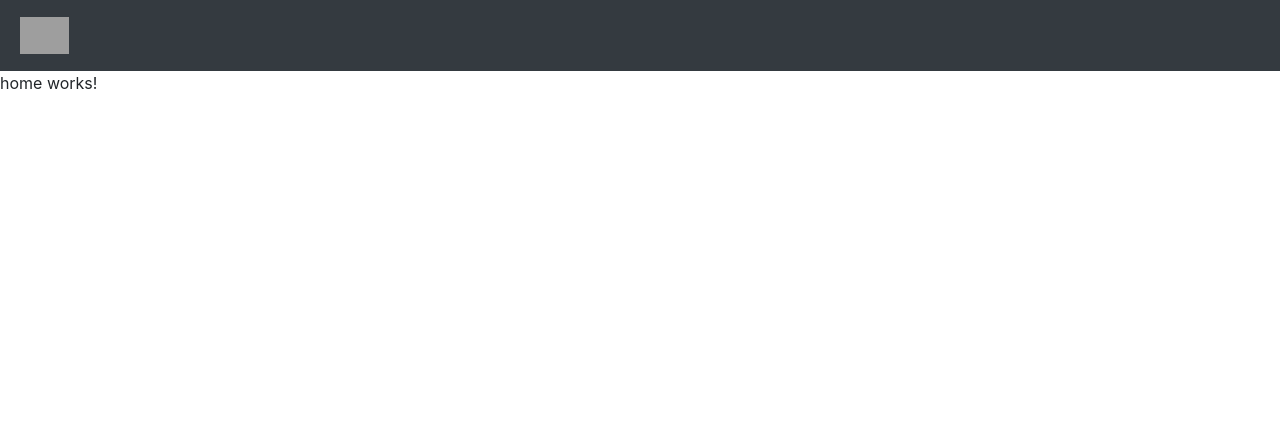
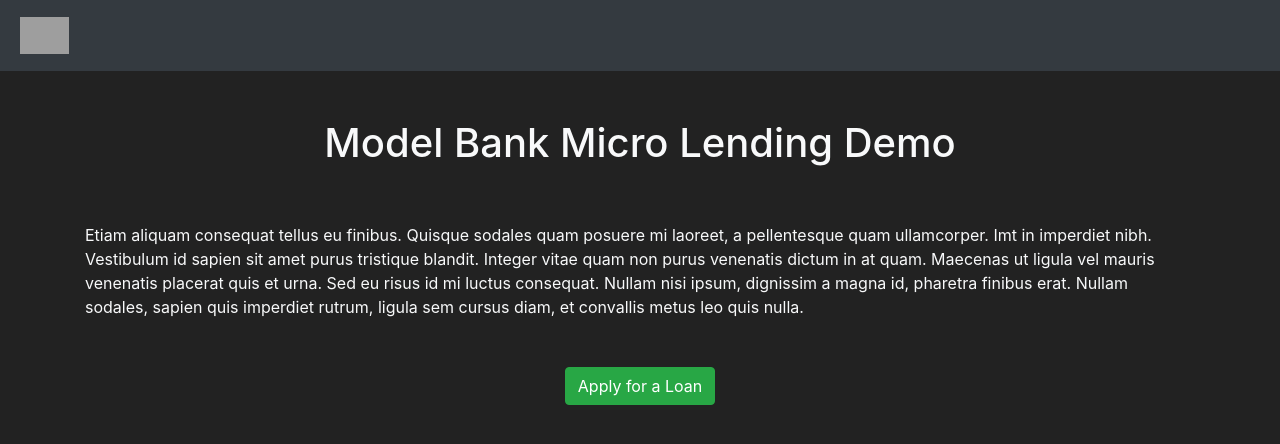
Before and after one commit to jamijam/model-bank, an Angular app: page / in a window 1280 px wide. Shown: the top 444 px of the page. Built offline with nearby package versions, Linux system fonts and the light colour scheme; grey boxes are pictures that could not be loaded.

Commit message:
Add first page UI

```diff
--- a/src/app/app-routing.module.ts
+++ b/src/app/app-routing.module.ts
@@ -1,9 +1,11 @@
 import { NgModule } from '@angular/core';
 import { RouterModule, Routes } from '@angular/router';
 import { HomeComponent } from './home/home.component';
+import { CaptureDetailsComponent } from './capture-details/capture-details.component';
 
 const routes: Routes = [
-  { path: '', component: HomeComponent }
+  { path: '', component: HomeComponent },
+  { path: 'apply', component: CaptureDetailsComponent }
 ];
 
 @NgModule({
--- a/src/app/app.module.ts
+++ b/src/app/app.module.ts
@@ -5,12 +5,14 @@ import { AppComponent } from './app.component';
 import { HeaderComponent } from './_reusable/header/header.component';
 import { AppRoutingModule } from './app-routing.module';
 import { HomeComponent } from './home/home.component';
+import { CaptureDetailsComponent } from './capture-details/capture-details.component';
 
 @NgModule({
   declarations: [
     AppComponent,
     HeaderComponent,
-    HomeComponent
+    HomeComponent,
+    CaptureDetailsComponent
   ],
   imports: [
     BrowserModule,
--- /dev/null
+++ b/src/app/capture-details/capture-details.component.html
@@ -0,0 +1 @@
+<p>capture-details works!</p>
--- /dev/null
+++ b/src/app/capture-details/capture-details.component.ts
@@ -0,0 +1,15 @@
+import { Component, OnInit } from '@angular/core';
+
+@Component({
+  selector: 'app-capture-details',
+  templateUrl: './capture-details.component.html',
+  styleUrls: ['./capture-details.component.scss']
+})
+export class CaptureDetailsComponent implements OnInit {
+
+  constructor() { }
+
+  ngOnInit() {
+  }
+
+}
--- a/src/app/home/home.component.html
+++ b/src/app/home/home.component.html
@@ -1 +1,20 @@
-<p>home works!</p>
+<div class="container text-light">
+    <div class="row text-center pt-5">
+        <h1 class="col">Model Bank Micro Lending Demo</h1>
+    </div>
+    <div class="row pt-5">
+        <div class="col">
+            Etiam aliquam consequat tellus eu finibus. Quisque sodales quam posuere mi laoreet, a pellentesque quam
+            ullamcorper. Imt in imperdiet nibh. Vestibulum id sapien sit amet purus tristique blandit. Integer vitae
+            quam non purus venenatis dictum in at quam. Maecenas ut ligula vel mauris venenatis placerat quis et urna.
+            Sed eu risus id mi luctus consequat. Nullam nisi ipsum, dignissim a magna id, pharetra finibus erat. Nullam
+            sodales, sapien quis imperdiet rutrum, ligula sem cursus diam, et convallis metus leo quis nulla.
+        </div>
+    </div>
+    <div class="row pt-5 text-center">
+        <div class="col">
+            <button class="btn btn-success" [routerLink]="['/apply']">Apply for a Loan</button>
+        </div>
+    </div>
+</div>
+<div class="background"></div>
--- a/src/app/home/home.component.scss
+++ b/src/app/home/home.component.scss
@@ -0,0 +1,10 @@
+.background {
+  position: fixed;
+  top: 71px;
+  left: 0;
+  bottom: 0;
+  right: 0;
+  overflow: auto;
+  background: #222222;
+  z-index: -8;
+}
--- a/src/index.html
+++ b/src/index.html
@@ -2,7 +2,7 @@
 <html lang="en">
 <head>
   <meta charset="utf-8">
-  <title>MicrolendingCreditInsight</title>
+  <title>APIX Micro Lending Demo</title>
   <base href="/">
   <meta name="viewport" content="width=device-width, initial-scale=1">
   <link rel="icon" type="image/x-icon" href="favicon.ico">
```
Also changed, not shown: src/app/capture-details/capture-details.component.scss (added), 1 other file (tests, documents, lock files or other folders).
